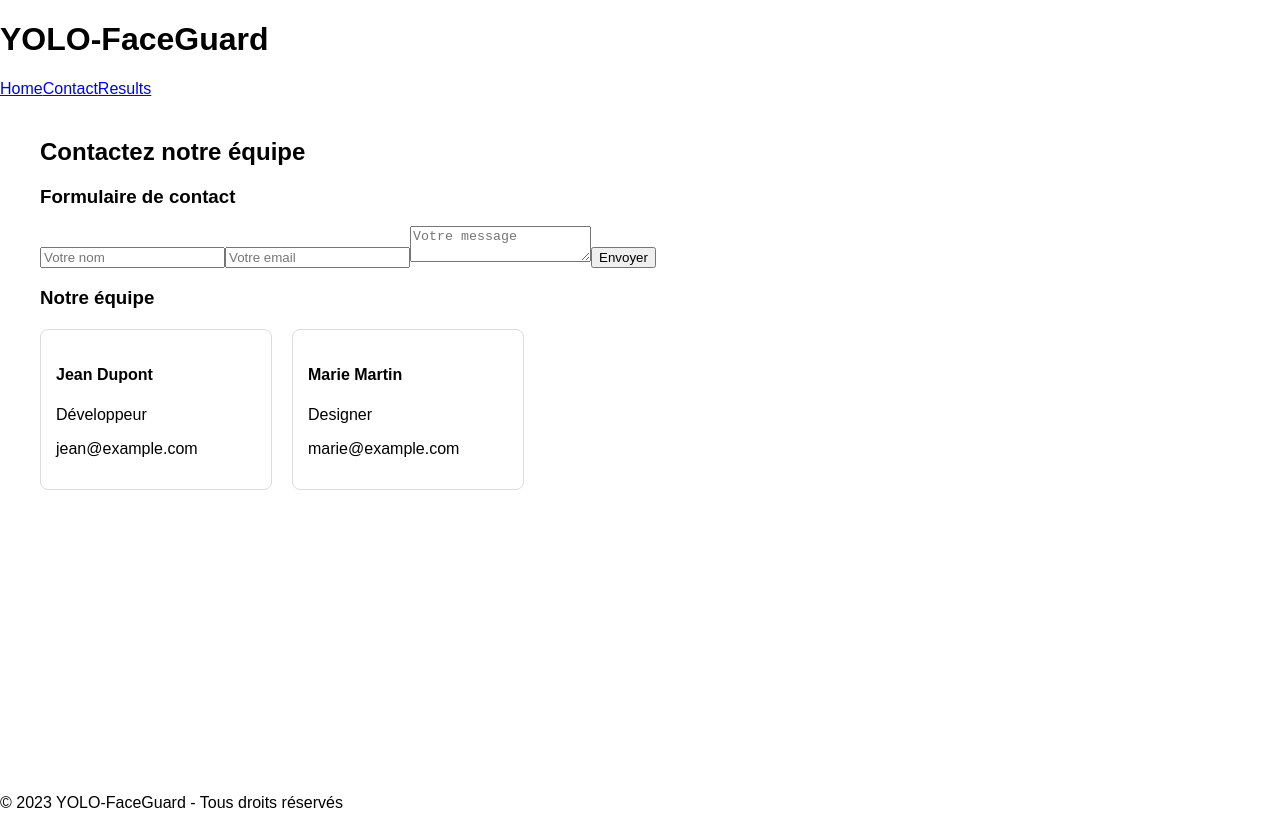
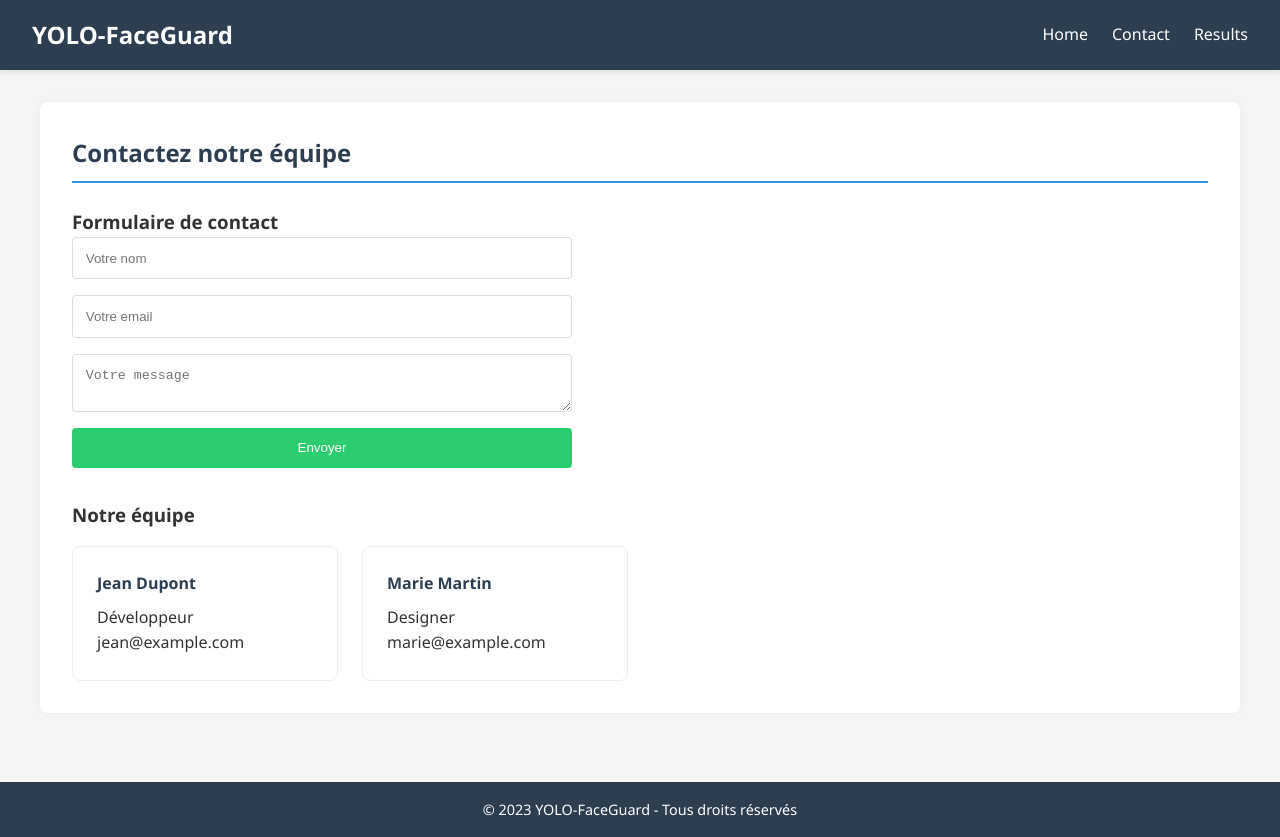
Before and after one commit to MissaouiYassine1/YOLO-FaceGuard, a React (Vite) app in the folder frontend/: page /contact in a window 1280 px wide. Built offline with nearby package versions, Linux system fonts and the light colour scheme.

Commit message:
Création d'une version basique du projet

```diff
--- a/frontend/src/assets/styles/footer.css
+++ b/frontend/src/assets/styles/footer.css
@@ -0,0 +1,13 @@
+/* Footer Styles */
+.app-footer {
+    background-color: #2c3e50;
+    color: white;
+    text-align: center;
+    padding: 1rem;
+    margin-top: 2rem;
+  }
+
+  .app-footer p {
+    margin: 0;
+    font-size: 0.9rem;
+  }
--- a/frontend/src/assets/styles/header.css
+++ b/frontend/src/assets/styles/header.css
@@ -0,0 +1,31 @@
+/* Header Styles */
+.app-header {
+    background-color: #2c3e50;
+    color: white;
+    padding: 1rem 2rem;
+    display: flex;
+    justify-content: space-between;
+    align-items: center;
+    box-shadow: 0 2px 5px rgba(0,0,0,0.1);
+  }
+
+  .app-header h1 {
+    margin: 0;
+    font-size: 1.5rem;
+  }
+
+  .app-header nav {
+    display: flex;
+    gap: 1.5rem;
+  }
+
+  .app-header nav a {
+    color: white;
+    text-decoration: none;
+    font-weight: 500;
+    transition: color 0.3s ease;
+  }
+
+  .app-header nav a:hover {
+    color: #3498db;
+  }
--- a/frontend/src/assets/styles/main.scss
+++ b/frontend/src/assets/styles/main.scss
@@ -1,49 +1,158 @@
-/* Styles globaux */
-body {
-  font-family: Arial, sans-serif;
+/* Global Styles */
+* {
+  box-sizing: border-box;
   margin: 0;
   padding: 0;
 }
 
-.main-content {
-  min-height: 80vh;
-  padding: 20px;
+body {
+  font-family: 'Segoe UI', Tahoma, Geneva, Verdana, sans-serif;
+  line-height: 1.6;
+  color: #333;
+  background-color: #f5f5f5;
 }
 
+.main-content {
+  min-height: calc(100vh - 120px); /* Adjust based on header/footer height */
+  padding: 2rem;
+}
+
+/* Page Container */
 .page {
   max-width: 1200px;
   margin: 0 auto;
+  background: white;
+  padding: 2rem;
+  border-radius: 8px;
+  box-shadow: 0 0 10px rgba(0,0,0,0.05);
 }
 
-/* Styles pour les cartes membres */
+.page h2 {
+  color: #2c3e50;
+  margin-bottom: 1.5rem;
+  padding-bottom: 0.5rem;
+  border-bottom: 2px solid #3498db;
+}
+
+/* Home Page Specific */
+.home-page {
+  text-align: center;
+}
+
+.home-page p {
+  margin-bottom: 2rem;
+  font-size: 1.1rem;
+}
+
+.cta-button {
+  display: inline-block;
+  background-color: #3498db;
+  color: white;
+  padding: 0.8rem 1.5rem;
+  border-radius: 4px;
+  text-decoration: none;
+  font-weight: bold;
+  transition: background-color 0.3s;
+}
+
+.cta-button:hover {
+  background-color: #2980b9;
+}
+
+/* Contact Page Specific */
+.contact-form {
+  margin-bottom: 2rem;
+}
+
+.contact-form form {
+  display: grid;
+  gap: 1rem;
+  max-width: 500px;
+}
+
+.contact-form input,
+.contact-form textarea {
+  padding: 0.8rem;
+  border: 1px solid #ddd;
+  border-radius: 4px;
+  width: 100%;
+}
+
+.contact-form button {
+  background-color: #2ecc71;
+  color: white;
+  border: none;
+  padding: 0.8rem;
+  border-radius: 4px;
+  cursor: pointer;
+  transition: background-color 0.3s;
+}
+
+.contact-form button:hover {
+  background-color: #27ae60;
+}
+
+.team-section h3 {
+  margin: 1.5rem 0 1rem;
+}
+
 .member-cards {
-  display: flex;
-  gap: 20px;
-  margin-top: 20px;
+  display: grid;
+  grid-template-columns: repeat(auto-fill, minmax(250px, 1fr));
+  gap: 1.5rem;
 }
 
 .member-card {
-  border: 1px solid #ddd;
-  padding: 15px;
+  border: 1px solid #eee;
+  padding: 1.5rem;
   border-radius: 8px;
-  width: 200px;
+  transition: transform 0.3s, box-shadow 0.3s;
 }
 
-/* Styles pour les résultats */
+.member-card:hover {
+  transform: translateY(-5px);
+  box-shadow: 0 5px 15px rgba(0,0,0,0.1);
+}
+
+.member-card h4 {
+  color: #2c3e50;
+  margin-bottom: 0.5rem;
+}
+
+/* Results Page Specific */
+.results-summary {
+  background-color: #f8f9fa;
+  padding: 1rem;
+  border-radius: 4px;
+  margin-bottom: 1.5rem;
+}
+
 .results-list {
   display: grid;
   grid-template-columns: repeat(auto-fill, minmax(300px, 1fr));
-  gap: 20px;
-  margin-top: 20px;
+  gap: 1.5rem;
 }
 
 .result-item {
   border: 1px solid #eee;
-  padding: 15px;
+  padding: 1.5rem;
   border-radius: 8px;
+  transition: transform 0.3s;
+}
+
+.result-item:hover {
+  transform: scale(1.02);
 }
 
 .result-item img {
-  max-width: 100%;
+  width: 100%;
   height: auto;
+  border-radius: 4px;
+  margin: 1rem 0;
+  border: 1px solid #ddd;
 }
+
+.result-item p {
+  margin: 0.5rem 0;
+  color: #555;
+}
--- a/frontend/src/pages/Contact.jsx
+++ b/frontend/src/pages/Contact.jsx
@@ -1,3 +1,4 @@
+import '../assets/styles/main.scss';
 const Contact = () => {
     // Données des membres
     const teamMembers = [
--- a/frontend/src/pages/Home.jsx
+++ b/frontend/src/pages/Home.jsx
@@ -1,3 +1,4 @@
+import '../assets/styles/main.scss';
 const Home = () => {
     return (
       <div className="page home-page">
--- a/frontend/src/pages/Results.jsx
+++ b/frontend/src/pages/Results.jsx
@@ -1,3 +1,4 @@
+import '../assets/styles/main.scss';
 const Results = () => {
     // Données simulées
     const detectionResults = [
```
